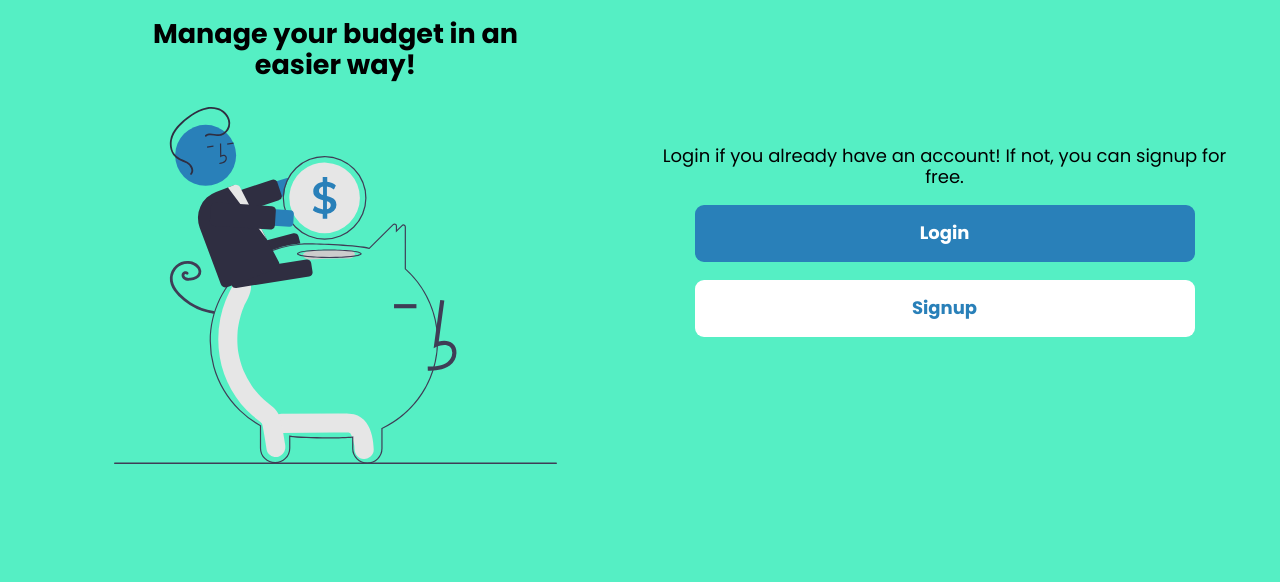
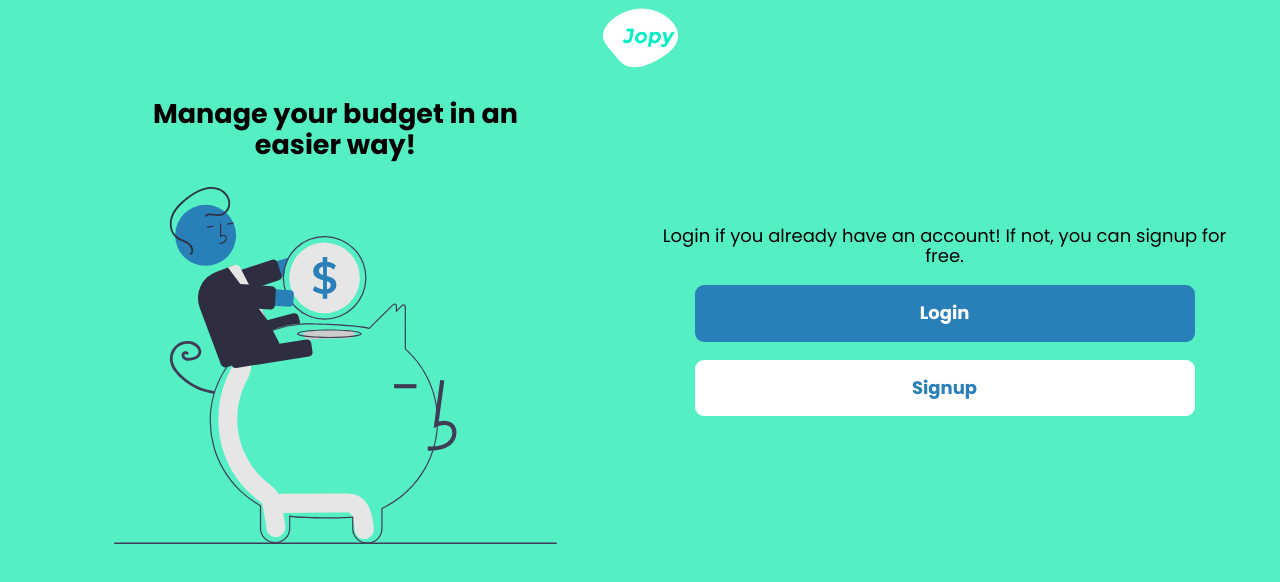
Before and after one commit to angelmgl/jopy-front, a React (Create React App) app: page / in a window 1280 px wide. Shown: the top 582 px of the page. Built offline with nearby package versions, Linux system fonts and the light colour scheme; no server answers.

Commit message:
feat: Create Nav component

```diff
--- a/src/App.js
+++ b/src/App.js
@@ -1,12 +1,14 @@
 import React from "react";
 import { BrowserRouter } from "react-router-dom";
 import Home from "./components/Home";
+import Nav from "./components/Nav";
 import { UserProvider } from "./context/userContext";
 
 function App() {
     return (
         <UserProvider>
             <BrowserRouter>
+                <Nav />
                 <Home />
             </BrowserRouter>
         </UserProvider>
--- a/src/components/Home.js
+++ b/src/components/Home.js
@@ -6,9 +6,9 @@ import "../css/styles.css";
 const Home = () => {
     const { user } = useContext(UserContext);
 
-    return(
+    if(!user) return(
         <main className="container main">
-            <div class="svg">
+            <div className="svg">
                 <h2>Manage your budget in an easier way!</h2>
                 <img src="/img/savings.svg" alt="Savings" />
             </div>
--- /dev/null
+++ b/src/components/Nav.js
@@ -0,0 +1,24 @@
+import React, { useContext } from "react";
+import { Link } from "react-router-dom";
+import { UserContext } from "../context/userContext";
+
+const Nav = () => {
+    const { user } = useContext(UserContext);
+
+    return (
+        <nav>
+            <div className="container nav">
+                <Link to="/">
+                    <img className="logo" src="/jopy.png" alt="logo" />
+                </Link>
+                {
+                    user
+                    ? "logged"
+                    : ""
+                }
+            </div>
+        </nav>
+    );
+};
+
+export default Nav;
--- a/src/context/userContext.js
+++ b/src/context/userContext.js
@@ -20,7 +20,7 @@ export const UserProvider = ({ children }) => {
         if(token) {
             fetchUser();
         }
-    }, [])
+    }, [token]);
 
     return(
         <UserContext.Provider value={{token, setToken, user, setUser}}>
--- /dev/null
+++ b/src/css/layout/_nav.scss
@@ -0,0 +1,14 @@
+nav {
+    background-color: $primaryColor;
+    color: white;
+    font-weight: bold;
+
+    .nav {
+        @include flex(row);
+
+        .logo {
+            display: inline-block;
+            width: 75px;
+        }
+    }
+}
--- a/src/css/styles.css
+++ b/src/css/styles.css
@@ -488,4 +488,31 @@ ul {
   color: #2980b9;
   background-color: #fff;
 }
+
+nav {
+  background-color: #55efc4;
+  color: white;
+  font-weight: bold;
+}
+
+nav .nav {
+  display: -webkit-box;
+  display: -ms-flexbox;
+  display: flex;
+  -webkit-box-orient: horizontal;
+  -webkit-box-direction: normal;
+      -ms-flex-direction: row;
+          flex-direction: row;
+  -webkit-box-pack: center;
+      -ms-flex-pack: center;
+          justify-content: center;
+  -webkit-box-align: center;
+      -ms-flex-align: center;
+          align-items: center;
+}
+
+nav .nav .logo {
+  display: inline-block;
+  width: 75px;
+}
 /*# sourceMappingURL=styles.css.map */
--- a/src/css/styles.scss
+++ b/src/css/styles.scss
@@ -4,3 +4,4 @@
 @import "./base/globals";
 
 @import "./layout/home";
+@import "./layout/nav";
```
Also changed, not shown: 1 other file (tests, documents, lock files or other folders).
